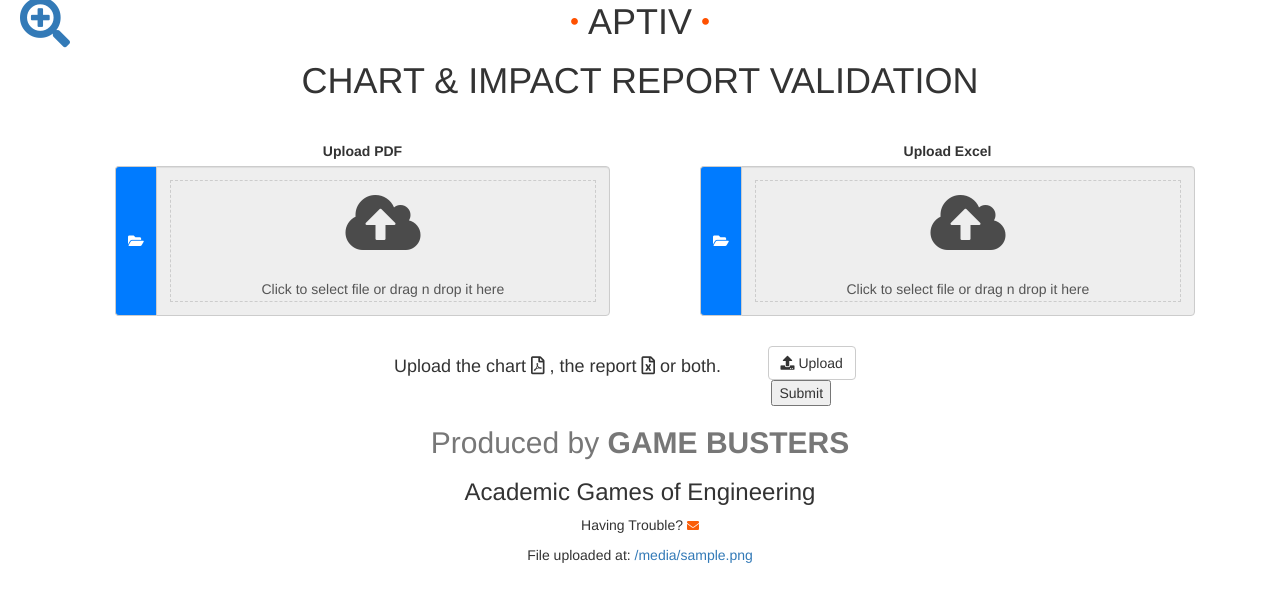
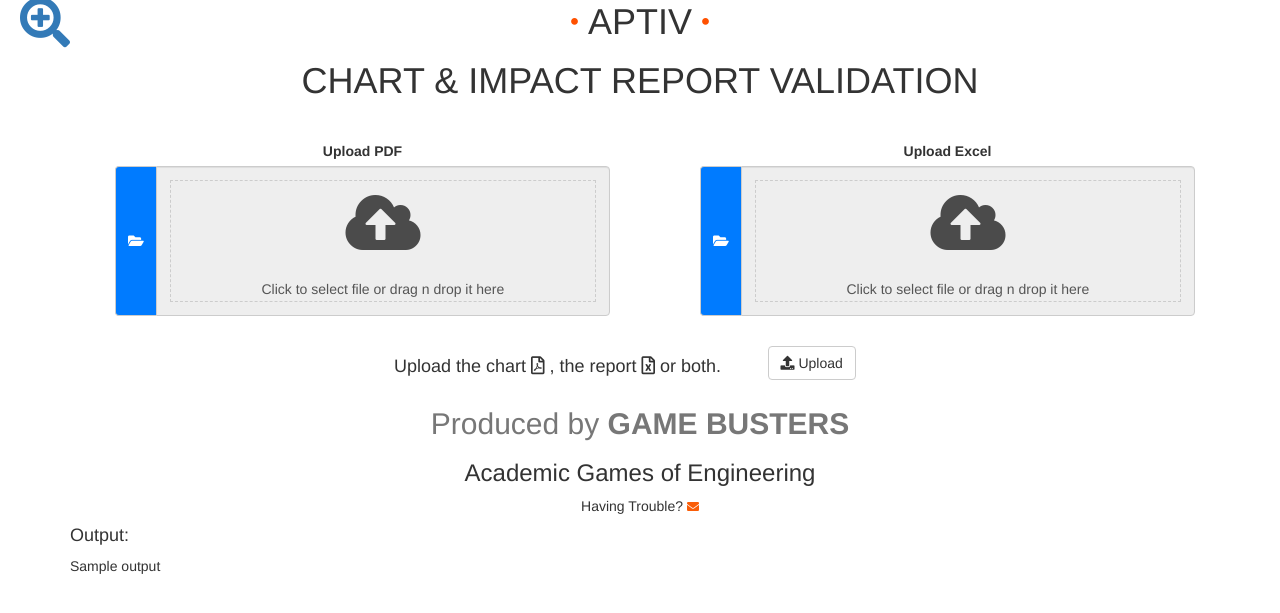
Before and after one commit to JPolonia/aptiv-backend, a Django app: template aptiv_backend/templates/core/aptiv_validate.html in a window 1280 px wide. Shown: the part 21-634 px from the top of the page. Run offline with Django 3.2, Linux system fonts and the light colour scheme; the template is opened without the code that fills it: most values are stand-ins (such as "Sample title", 1, 10 or a date in 2020); style sheets or scripts are compiled from the project's sources; parts of the project's set-up code (start-up, migrations or seed data) failed here and were passed over; some libraries are stand-ins or nearby versions.

Commit message:
Frontend - Backend Connection OK

```diff
--- a/aptiv_backend/templates/core/aptiv_validate.html
+++ b/aptiv_backend/templates/core/aptiv_validate.html
@@ -80,7 +80,7 @@
                               <span class="input-group-addon" style="background-color:  #007bff"><i class="fas fa-folder-open " style="color:white" aria-hidden="true"></i></span>
                               <div class="form-control" data-message="Click to select file or drag n drop it here">
                                   <div class = "before"><i id="excelIcon" class="fa fa-cloud-upload"></i></div>
-                                  <input id="excelInput" required="required" title="Click to select file or drag n drop it here" type="file" name="document[file]">
+                                  <input id="excelInput" required="required" title="Click to select file or drag n drop it here" type="file" name="documentExcel">
                               </div>
                           </div>
                     </div>
@@ -107,8 +107,10 @@
 {#                        <p>You can also upload a .zip file with both documents</p>#}
                     </div>
                     <div class="col-lg-1">
-                      <a id="upload" href="#" type="submit" tabindex="500" title="Upload selected files" class="btn btn-default btn-secondary fileinput-upload fileinput-upload-button"><i class="fas fa-upload"></i>  <span class="hidden-xs">Upload</span></a>
-                      <input type="submit">
+{#                      <a id="upload" href="#" type="submit" tabindex="500" title="Upload selected files" class="btn btn-default btn-secondary fileinput-upload fileinput-upload-button"><i class="fas fa-upload"></i>  <span class="hidden-xs">Upload</span></a>#}
+                      <button class="btn btn-default btn-secondary fileinput-upload fileinput-upload-button" type="submit" title="Upload selected files">
+                        <i class="fas fa-upload"></i>  <span class="hidden-xs">Upload</span>
+                      </button>
                     </div>
                 </div>
 {#                <div class="row">#}
@@ -165,8 +167,9 @@
 
 
 
-  {% if uploaded_file_url %}
-    <p>File uploaded at: <a href="{{ uploaded_file_url }}">{{ uploaded_file_url }}</a></p>
+  {% if output %}
+    <h4>Output:</h4>
+    <span style="white-space: pre-line">{{ output }}</span>
   {% endif %}
 
 
```
Also changed, not shown: aptiv_backend/core/views.py (+24 -9 lines). Lines whose indentation alone changed are shown as unchanged.
